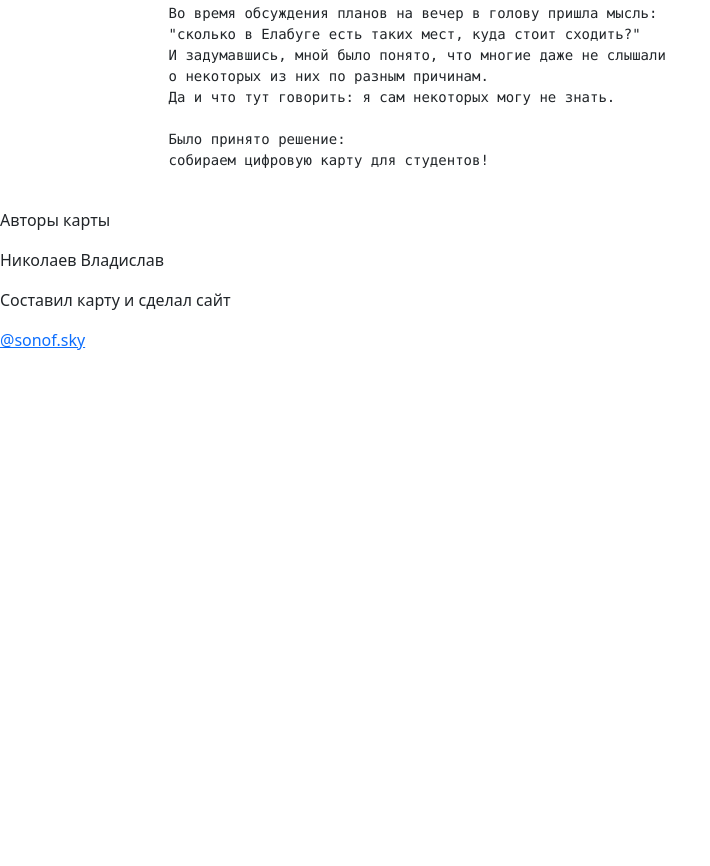
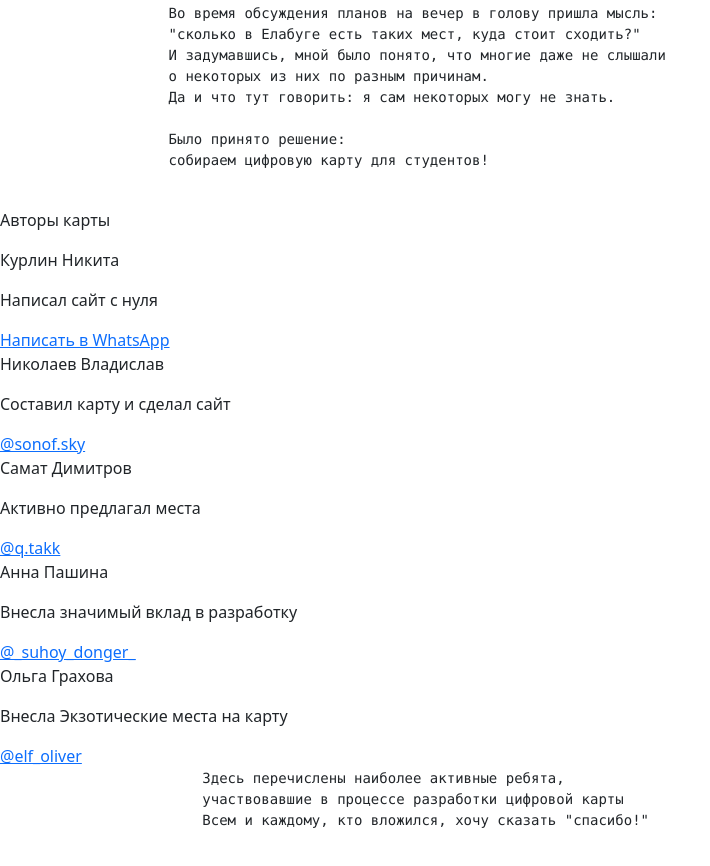
Before and after one commit to Vld9117/dimap, a plain HTML site: page index.html in a window 1280 px wide. Shown: the part 1199-2065 px from the top of the page, without its empty margins (0-710 px from the left). Before the commit the page ends 1551 px from the top, so only its background shows below. Drawn offline with nearby package versions, Linux system fonts and the light colour scheme.

Commit message:
Adding sections

```diff
--- a/index.html
+++ b/index.html
@@ -71,16 +71,38 @@
                 <p>Авторы карты</p>
             </div>
             <div class="flex-container">
-                <section class="item1"></section>
+                <section class="item1">
+                    <p>Курлин Никита</p>
+                    <p>Написал сайт с нуля</p>
+                    <a href="https://api.whatsapp.com/send?phone=89503090845">Написать в WhatsApp</a>
+                </section>
                 <section class="item2">
                     <p>Николаев Владислав</p>
                     <p>Составил карту и сделал сайт</p>
                     <a href="https://www.instagram.com/sonof.sky/">@sonof.sky</a>
                 </section>
-                <section class="item3"></section>
-                <section class="item4"></section>
-                <section class="item5"></section>
-                <section class="item6"></section>
+                <section class="item3">
+                    <p>Самат Димитров</p>
+                    <p>Активно предлагал места</p>
+                    <a href="https://www.instagram.com/q.takk/">@q.takk</a>
+                </section>
+                <section class="item4">
+                    <p>Анна Пашина</p>
+                    <p>Внесла значимый вклад в разработку</p>
+                    <a href="https://www.instagram.com/_suhoy_donger_/">@_suhoy_donger_</a>
+                </section>
+                <section class="item5">
+                    <p>Ольга Грахова</p>
+                    <p>Внесла Экзотические места на карту</p>
+                    <a href="https://www.instagram.com/elf_oliver/">@elf_oliver</a>
+                </section>
+                <section class="item6">
+                    <pre>
+                        Здесь перечислены наиболее активные ребята,
+                        участвовавшие в процессе разработки цифровой карты
+                        Всем и каждому, кто вложился, хочу сказать "спасибо!"
+                    </pre>
+                </section>
             </div>
         </div>
 
```
